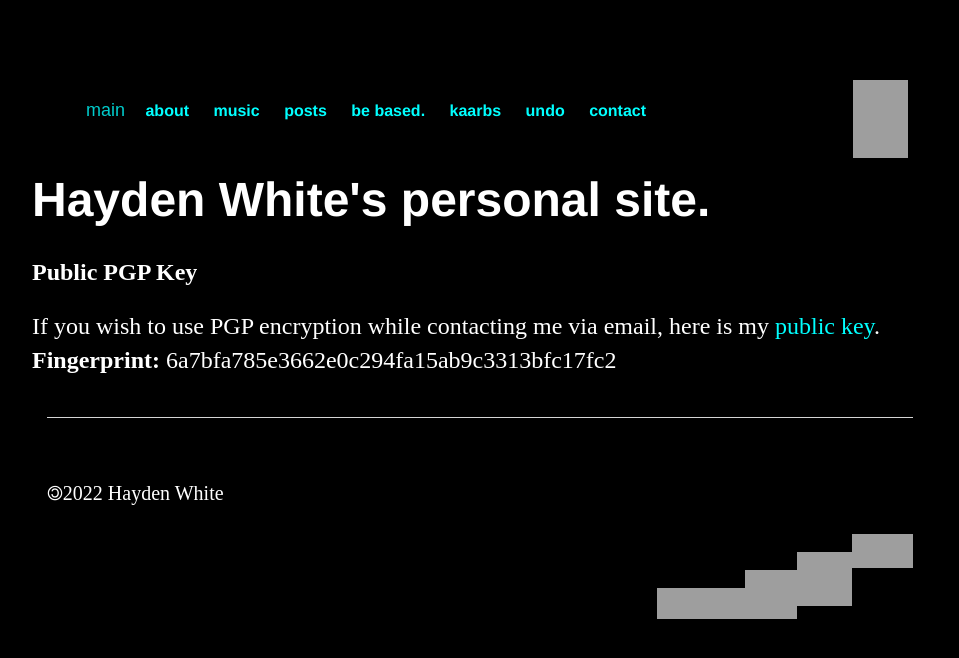
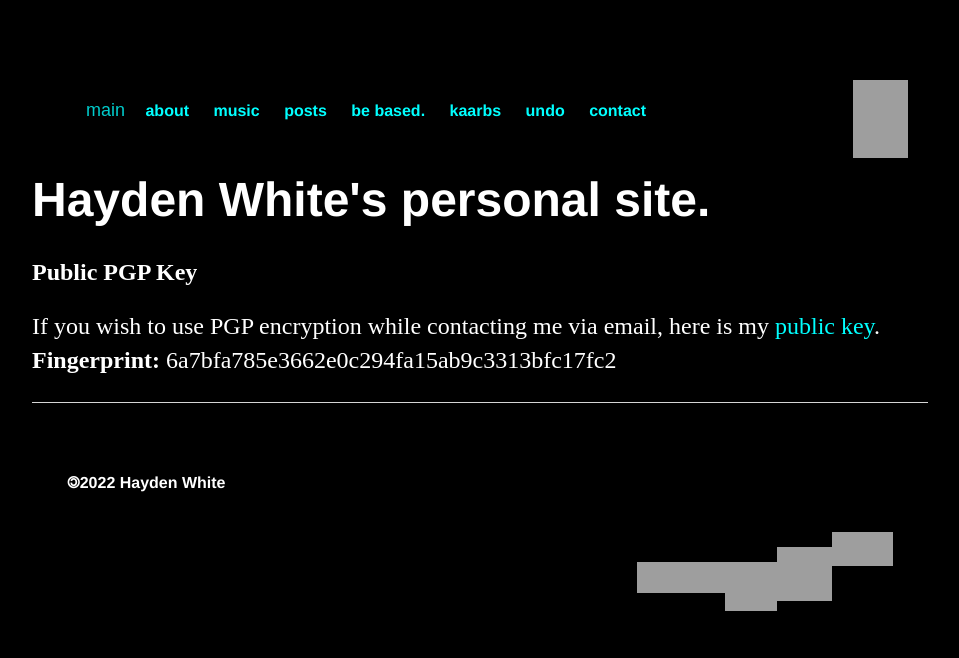
Before and after one commit to whiteVHS/whiteVHS.github.io, a Jekyll site: the page built from pgp/index.html, in a window 1280 px wide. Shown: the top 658 px of the page, without its empty margins (160-1119 px from the left). Built offline with Jekyll 4.4.1, drawn with Linux system fonts in a browser that asks for light colours; grey boxes are pictures that could not be loaded.

Commit message:
Update default.html

```diff
--- a/_layouts/default.html
+++ b/_layouts/default.html
@@ -30,16 +30,14 @@
     {{ content }}
 
 </div><!-- /.container -->
-		<div class="div1">
-			<div><footer></div>
-	    		<div><ul></div>
-				<div><li><p><small>🄯2022 Hayden White</small></p></li></div>
+			<footer>
+	    <div class="div1"> <ul>
+	    <div><li><p><small>🄯2022 Hayden White</small></p></li></div>
 	    <div><li><a href="https://haydenwhite.bandcamp.com" target="_blank" rel="noopener noreferrer" title="white VHS"><img alt="bandcamp" src="https://64.media.tumblr.com/a15f71ce5371c3df576cf1b4c498c1be/8c1923369cd1bbd9-00/s540x810/dce136d274a2b3f2af9147d9252284aba73f68a2.pnj" width="61" height="34" /></a></div>
             <div><li><a href="https://github.com/whiteVHS/whiteVHS.github.io/" target="_blank" rel="noopener noreferrer" title="Source Code"><img alt="source" src="https://64.media.tumblr.com/31f49a849cd1b6acaaebbd951daac2fa/4e5b695432143826-c7/s540x810/90e98fb64abbf3b2f526c42249553d7557db5110.pnj" width="55" height="54" /></a></div>
             <div><li><a href="http://www.gnu.org/" target="_blank" rel="noopener noreferrer" title="The GNU Project"><img alt="GNU" src="https://64.media.tumblr.com/633760e6e140e3edd28cafe45816a97e/41478122cf0091a4-8c/s540x810/9c7a91100748874f59301406b513bb65a77dcd2b.pnj" width="52" height="49" /></a><div>
 	    <div><li><a href="https://agoraroad.neocities.org/" target="_blank" rel="noopener noreferrer" title="Agora Road"><img alt="Agora Road" src="https://forum.agoraroad.com/index.php?media/240x60-banner.3433/full" width="88" height="31" /></a></div>
-		    </ul>
+		    </ul> </div>
 			</footer>
-		</div>
 		</body>
 	</html>
```
